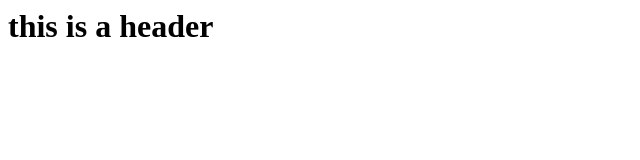
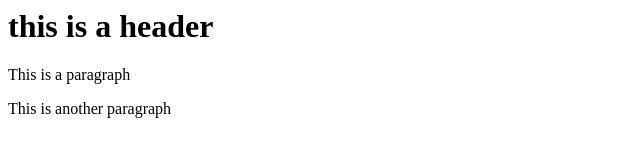
Before and after one commit to gajeoo/git-test, a plain HTML site: page index.html in a window 1280 px wide. Shown: the whole page, without its empty margins (0-640 px from the left). Drawn offline with Linux system fonts and the light colour scheme.

Commit message:
Second commit

```diff
--- a/index.html
+++ b/index.html
@@ -6,5 +6,7 @@
 </head>
 <body>
     <h1>this is a header</h1>
+    <p>This is a paragraph</p>
+    <p>This is another paragraph</p>
 </body>
 </html>
```
